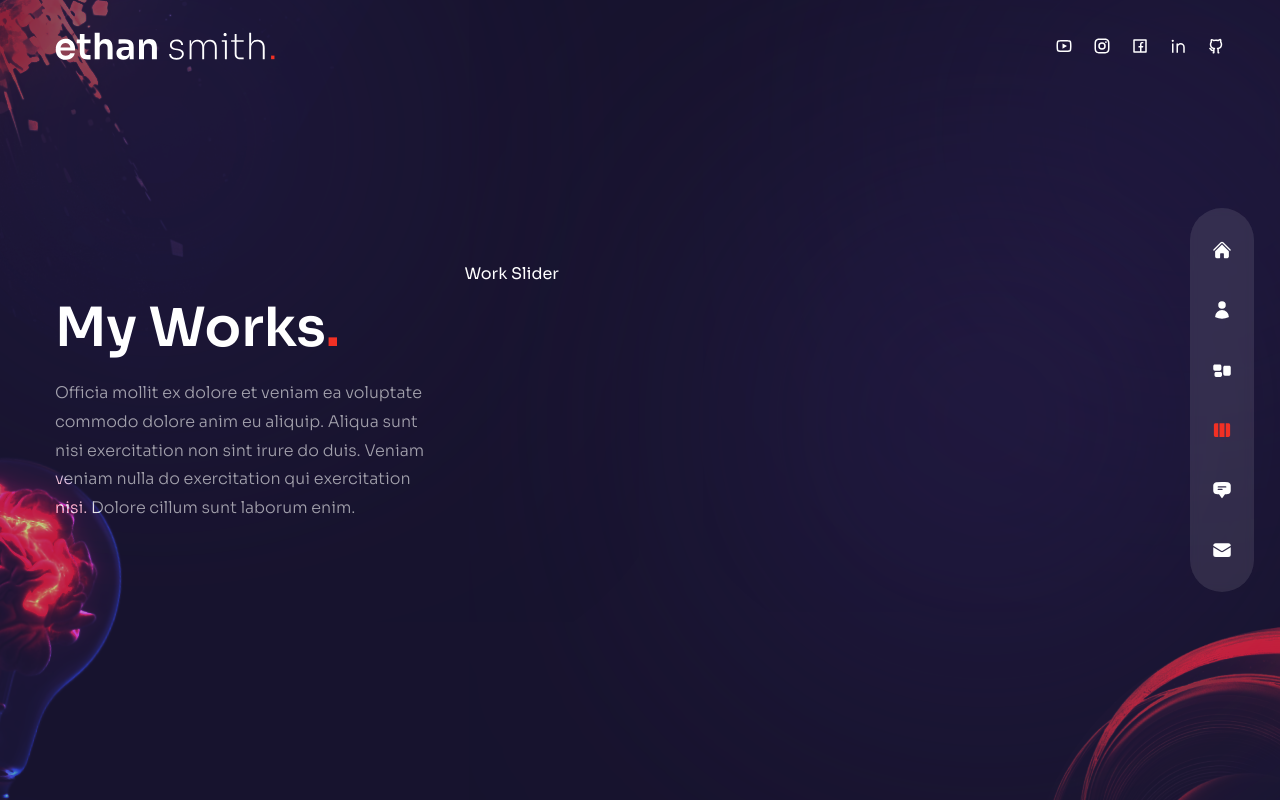
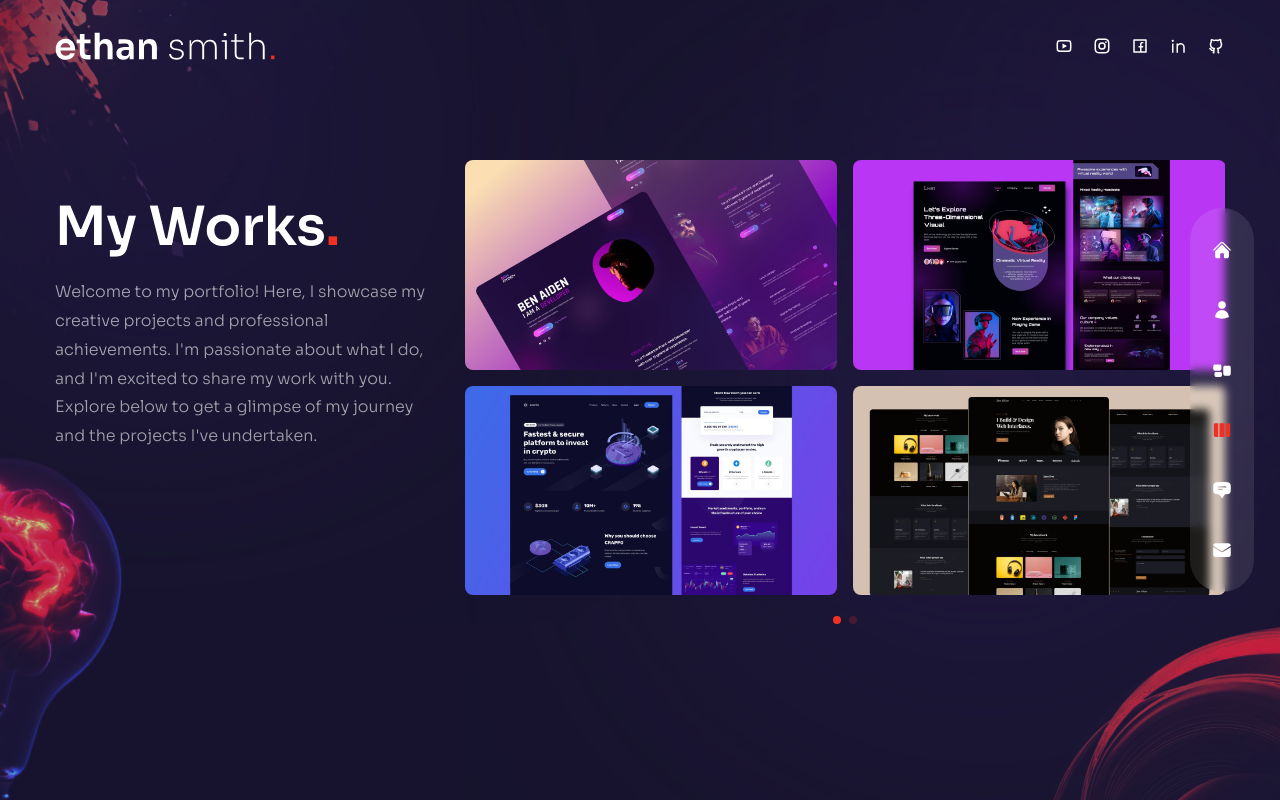
Before and after one commit to rodniegalvan/rodniegalvan, a Next.js app in the folder galvan-portfolio-starter-main/: page /work in a window 1280 px wide. Built offline with nearby package versions, Linux system fonts and the light colour scheme.

Commit message:
sept 4 2023 work page

```diff
--- a/galvan-portfolio-starter-main/components/WorkSlider.js
+++ b/galvan-portfolio-starter-main/components/WorkSlider.js
@@ -1,51 +1,102 @@
 // data
-const workSlides = {
+const workSlider = {
   slides: [
     {
       images: [
         {
-          title: 'title',
-          path: '/thumb1.jpg',
+          title: "title",
+          path: "/thumb1.jpg",
         },
         {
-          title: 'title',
-          path: '/thumb2.jpg',
+          title: "title",
+          path: "/thumb2.jpg",
         },
         {
-          title: 'title',
-          path: '/thumb3.jpg',
+          title: "title",
+          path: "/thumb3.jpg",
         },
         {
-          title: 'title',
-          path: '/thumb4.jpg',
+          title: "title",
+          path: "/thumb4.jpg",
         },
       ],
     },
     {
       images: [
         {
-          title: 'title',
-          path: '/thumb4.jpg',
+          title: "title",
+          path: "/thumb4.jpg",
         },
         {
-          title: 'title',
-          path: '/thumb1.jpg',
+          title: "title",
+          path: "/thumb1.jpg",
         },
         {
-          title: 'title',
-          path: '/thumb2.jpg',
+          title: "title",
+          path: "/thumb2.jpg",
         },
         {
-          title: 'title',
-          path: '/thumb3.jpg',
+          title: "title",
+          path: "/thumb3.jpg",
         },
       ],
     },
   ],
 };
 
+import { Swiper, SwiperSlide } from "swiper/react";
+
+import "swiper/css";
+import "swiper/css/free-mode";
+import "swiper/css/pagination";
+
+//required modules
+import { Pagination } from "swiper";
+import Image from "next/image";
+
+//icons
+import { BsArrowRight } from "react-icons/bs";
+
 const WorkSlider = () => {
-  return <div>Work Slider</div>;
+  return (
+    <Swiper
+      spaceBetween={10}
+      pagination={{
+        clickable: true,
+      }}
+      modules={[Pagination]}
+      className="h-[240px sm:h-[480px]"
+    >
+      {workSlider.slides.map((slide, index) => {
+        return (
+          <SwiperSlide key={index}>
+            <div className="grid grid-cols-2 grid-rows-2 gap-4 cursor-pointer">
+              {slide.images.map((image, index) => {
+                return (
+                  <div className="relative rounded-lg overflow-hidden flex items-center justify-center group">
+                    <div className="flex items-center justify-center relative overflow-hidden group">
+                      {/* image */}
+                      <Image src={image.path} width={500} height={300} alt="" />
+                      {/* overlay */}
+                      <div className="absolute inset-0 bg-gradient-to-l from-transparent via-[#e838cc] to-[#4a22bd] opacity-0 group-hover:opacity-80 transition-all duration-700"></div>
+                      {/* title */}
+                      <div className="absolute bottom-0 translate-y-full group-hover:-translate-y-10 group-hover:xl:-translate-y-20 transition-all duration-300">
+                        <div className="flex items-center gap-x-2 text-[13px] tracking-[0.2em]">
+                          <div className="delay-100">Live</div>
+                          <div className="translate-y-[500%] group-hover:translate-y-0 transition-all duration-300 delay-150">Project</div>
+                          <div className="text-xl translate-y-[500%] group-hover:translate-y-0 transition-all duration-300 delay-200"><BsArrowRight/></div>
+                        </div>
+                      </div>
+                    </div>
+                  </div>
+                );
+              })}
+            </div>
+          </SwiperSlide>
+        );
+      })}
+    </Swiper>
+  );
 };
 
 export default WorkSlider;
--- a/galvan-portfolio-starter-main/pages/work/index.js
+++ b/galvan-portfolio-starter-main/pages/work/index.js
@@ -24,14 +24,16 @@
               My Works<span className="text-accent">.</span>
             </motion.h2>
             <motion.p
-            variants={fadeIn("up", 0.4)}
-            initial="hidden"
-            animate="show"
-            exit="hidden" className="mb-4 max-w-[400px] mx-auto lg:mx-0">
-              Officia mollit ex dolore et veniam ea voluptate commodo dolore
-              anim eu aliquip. Aliqua sunt nisi exercitation non sint irure do
-              duis. Veniam veniam nulla do exercitation qui exercitation nisi.
-              Dolore cillum sunt laborum enim.
+              variants={fadeIn("up", 0.4)}
+              initial="hidden"
+              animate="show"
+              exit="hidden"
+              className="mb-4 max-w-[400px] mx-auto lg:mx-0"
+            >
+              Welcome to my portfolio! Here, I showcase my creative projects and
+              professional achievements. I'm passionate about what I do, and I'm
+              excited to share my work with you. Explore below to get a glimpse
+              of my journey and the projects I've undertaken.
             </motion.p>
           </div>
           {/* service slider */}
@@ -39,7 +41,9 @@
             variants={fadeIn("down", 0.6)}
             initial="hidden"
             animate="show"
-            exit="hidden" className="w-full xl:max-w-[65%]">
+            exit="hidden"
+            className="w-full xl:max-w-[65%]"
+          >
             <WorkSlider />
           </motion.div>
         </div>
```
